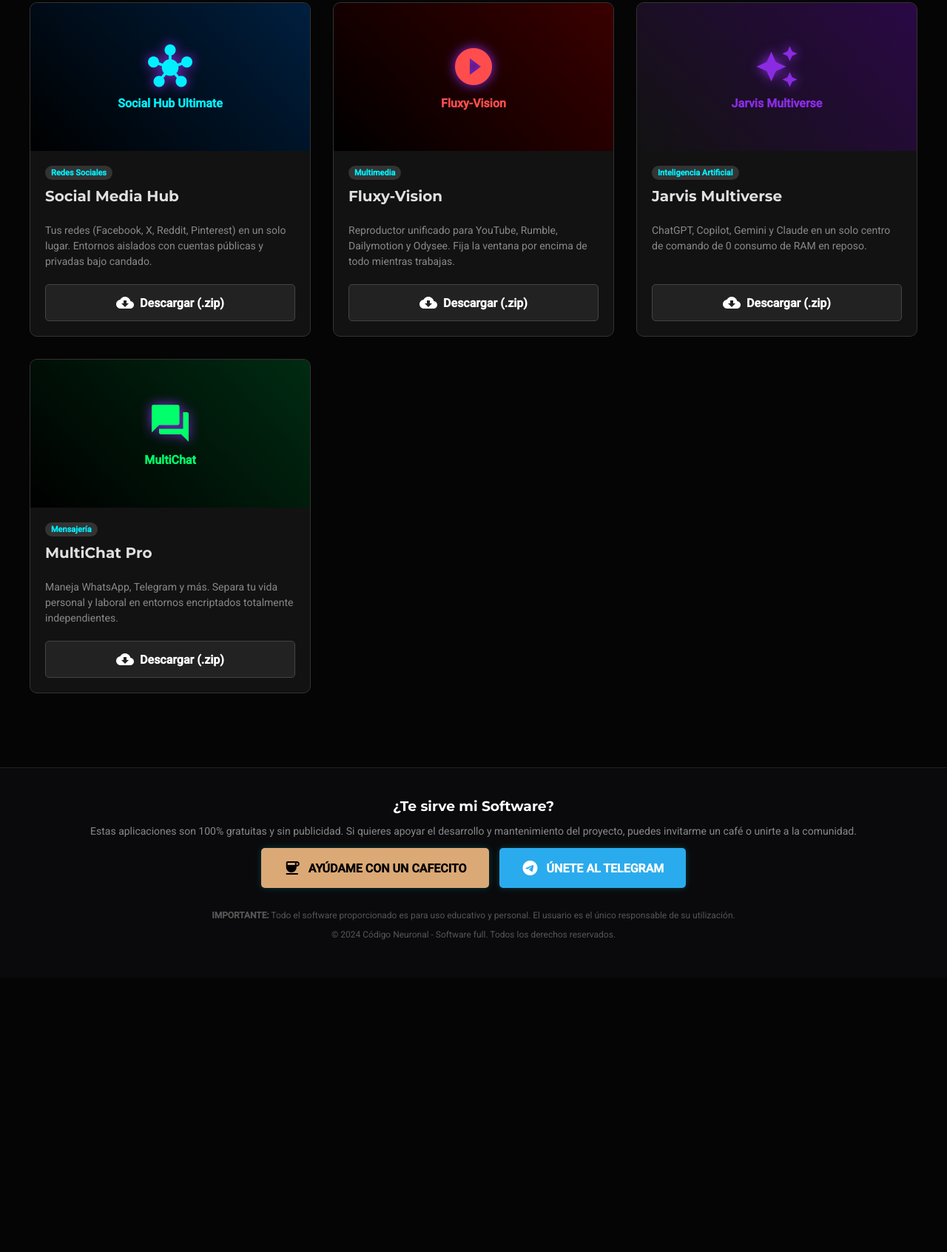
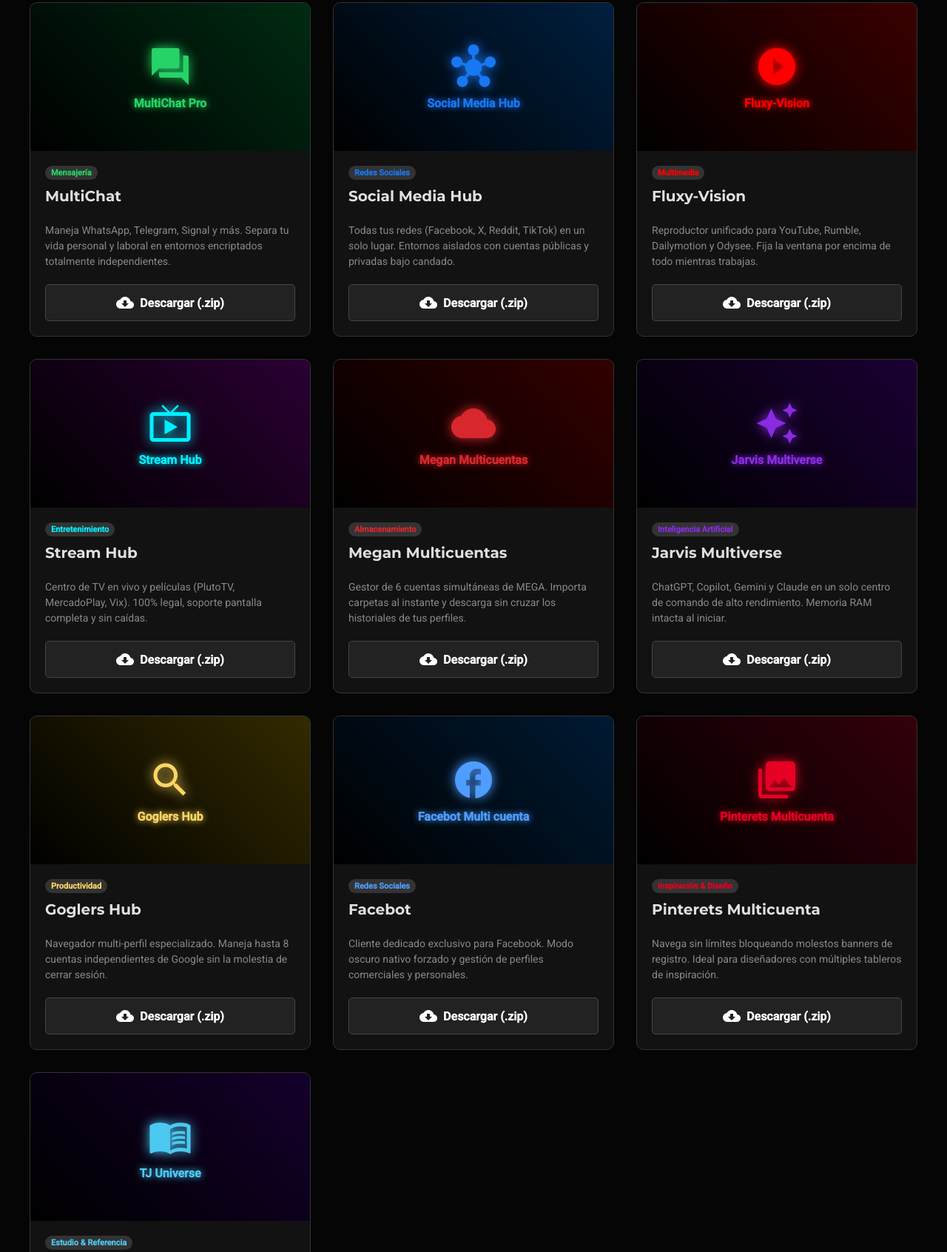
Before and after one commit to codigoneuronal/codigoneuronal.github.io, a plain HTML site: page index.html in a window 1280 px wide. Shown: the part 661-2353 px from the top of the page at 74% size. Before the commit the page ends 1983 px from the top, so only its background shows below. Drawn offline with Linux system fonts and the light colour scheme.

Commit message:
Add files via upload

```diff
--- a/index.html
+++ b/index.html
@@ -69,7 +69,6 @@
         .hero h1 span { color: var(--neon-blue); text-shadow: 0 0 15px var(--neon-blue); }
         .hero p { font-size: 18px; color: var(--text-muted); max-width: 700px; margin: 0 auto 30px auto; line-height: 1.6; }
 
-        /* Botón CTA (Llamado a la acción) */
         .btn-neon {
             display: inline-flex; align-items: center; gap: 10px;
             background: transparent; color: var(--neon-blue);
@@ -103,21 +102,18 @@
             display: flex; flex-direction: column;
         }
         .card:hover {
-            border-color: var(--neon-purple);
-            box-shadow: 0 0 20px rgba(138, 43, 226, 0.3);
+            border-color: var(--neon-blue);
+            box-shadow: 0 0 20px rgba(0, 240, 255, 0.2);
             transform: translateY(-5px);
         }
 
-        /* Imagen o Placeholder de la App */
-        .card-img-container { height: 200px; width: 100%; background: #1a1a1a; position: relative; display: flex; justify-content: center; align-items: center;}
-        .card-img { width: 100%; height: 100%; object-fit: cover; }
+        .card-img-container { height: 200px; width: 100%; background: #1a1a1a; position: relative; }
 
-        /* Placeholder para cuando aún no tienes la imagen 3D */
-        .placeholder { background: linear-gradient(45deg, #121212, #2a0845); width: 100%; height: 100%; display: flex; flex-direction: column; justify-content: center; align-items: center; color: var(--neon-purple); }
-        .placeholder .material-icons { font-size: 60px; margin-bottom: 10px; text-shadow: 0 0 15px var(--neon-purple); }
+        .placeholder { width: 100%; height: 100%; display: flex; flex-direction: column; justify-content: center; align-items: center; }
+        .placeholder .material-icons { font-size: 60px; margin-bottom: 10px; }
 
         .card-content { padding: 20px; flex-grow: 1; display: flex; flex-direction: column; }
-        .card-tag { font-size: 11px; background: #333; padding: 3px 8px; border-radius: 20px; display: inline-block; margin-bottom: 10px; color: var(--neon-blue); font-weight: bold; width: fit-content; }
+        .card-tag { font-size: 11px; background: #333; padding: 3px 8px; border-radius: 20px; display: inline-block; margin-bottom: 10px; color: #fff; font-weight: bold; width: fit-content; }
         .card-title { font-size: 20px; margin-bottom: 10px; }
         .card-desc { font-size: 14px; color: var(--text-muted); margin-bottom: 20px; line-height: 1.5; flex-grow: 1;}
 
@@ -127,7 +123,7 @@
             border: 1px solid #444; transition: 0.3s;
             display: flex; justify-content: center; align-items: center; gap: 8px;
         }
-        .card:hover .btn-download { background: var(--neon-purple); border-color: var(--neon-purple); }
+        .card:hover .btn-download { background: var(--neon-blue); color: #000; border-color: var(--neon-blue); box-shadow: 0 0 10px var(--neon-blue);}
 
         /* === FOOTER Y APOYO === */
         footer { background: #0a0a0c; padding: 40px 20px; text-align: center; border-top: 1px solid #222; margin-top: 50px; }
@@ -144,7 +140,7 @@
 
         @media(max-width: 768px) {
             header { padding: 15px 20px; }
-            .nav-links { display: none; } /* Ocultar en móviles por ahora */
+            .nav-links { display: none; }
             .hero h1 { font-size: 35px; }
         }
     </style>
@@ -172,87 +168,169 @@
 
     <!-- CATÁLOGO DE APPS -->
     <section id="catalogo" class="catalog">
-        <h2 class="section-title">Colección Destacada</h2>
+        <h2 class="section-title">Colección Oficial</h2>
 
         <div class="grid">
 
-            <!-- APP 1: CON IMAGEN (EJEMPLO) -->
+            <!-- 1. MULTICHAT -->
             <div class="card">
                 <div class="card-img-container">
-                    <!-- Si ya tienes la imagen 3D, ponla aquí -->
-                    <div class="placeholder" style="background: linear-gradient(45deg, #000, #001f3f); color: var(--neon-blue);">
-                        <span class="material-icons">hub</span>
-                        <span style="font-weight: bold;">Social Hub Ultimate</span>
+                    <div class="placeholder" style="background: linear-gradient(45deg, #000, #002b12); color: #25D366;">
+                        <span class="material-icons" style="text-shadow: 0 0 15px #25D366;">forum</span>
+                        <span style="font-weight: bold; text-shadow: 0 0 10px #25D366;">MultiChat Pro</span>
                     </div>
                 </div>
                 <div class="card-content">
-                    <div class="card-tag">Redes Sociales</div>
-                    <h3 class="card-title">Social Media Hub</h3>
-                    <p class="card-desc">Tus redes (Facebook, X, Reddit, Pinterest) en un solo lugar. Entornos aislados con cuentas públicas y privadas bajo candado.</p>
-                    <a href="TU_LINK_DE_MEGA_AQUI" target="_blank" class="btn-download">
-                        <span class="material-icons">cloud_download</span> Descargar (.zip)
-                    </a>
+                    <div class="card-tag" style="color: #25D366;">Mensajería</div>
+                    <h3 class="card-title">MultiChat</h3>
+                    <p class="card-desc">Maneja WhatsApp, Telegram, Signal y más. Separa tu vida personal y laboral en entornos encriptados totalmente independientes.</p>
+                    <a href="URL_MEGA_AQUI" target="_blank" class="btn-download"><span class="material-icons">cloud_download</span> Descargar (.zip)</a>
                 </div>
             </div>
 
-            <!-- APP 2: CON PLACEHOLDER (CUANDO AÚN NO TIENES IMAGEN) -->
+            <!-- 2. SOCIAL HUB -->
             <div class="card">
                 <div class="card-img-container">
-                    <!-- Placeholder con color rojo para Fluxy-Vision -->
-                    <div class="placeholder" style="background: linear-gradient(45deg, #000, #3a0000); color: #ff4d4d;">
-                        <span class="material-icons">play_circle_filled</span>
-                        <span style="font-weight: bold;">Fluxy-Vision</span>
+                    <div class="placeholder" style="background: linear-gradient(45deg, #000, #001f3f); color: #1877F2;">
+                        <span class="material-icons" style="text-shadow: 0 0 15px #1877F2;">hub</span>
+                        <span style="font-weight: bold; text-shadow: 0 0 10px #1877F2;">Social Media Hub</span>
                     </div>
                 </div>
                 <div class="card-content">
-                    <div class="card-tag">Multimedia</div>
-                    <h3 class="card-title">Fluxy-Vision</h3>
-                    <p class="card-desc">Reproductor unificado para YouTube, Rumble, Dailymotion y Odysee. Fija la ventana por encima de todo mientras trabajas.</p>
-                    <a href="TU_LINK_DE_MEGA_AQUI" target="_blank" class="btn-download">
-                        <span class="material-icons">cloud_download</span> Descargar (.zip)
-                    </a>
+                    <div class="card-tag" style="color: #1877F2;">Redes Sociales</div>
+                    <h3 class="card-title">Social Media Hub</h3>
+                    <p class="card-desc">Todas tus redes (Facebook, X, Reddit, TikTok) en un solo lugar. Entornos aislados con cuentas públicas y privadas bajo candado.</p>
+                    <a href="URL_MEGA_AQUI" target="_blank" class="btn-download"><span class="material-icons">cloud_download</span> Descargar (.zip)</a>
                 </div>
             </div>
 
-            <!-- APP 3: JARVIS -->
+            <!-- 3. FLUXY VISION -->
             <div class="card">
                 <div class="card-img-container">
-                    <!-- Placeholder con color púrpura -->
-                    <div class="placeholder">
-                        <span class="material-icons">auto_awesome</span>
-                        <span style="font-weight: bold;">Jarvis Multiverse</span>
+                    <div class="placeholder" style="background: linear-gradient(45deg, #000, #3a0000); color: #ff0000;">
+                        <span class="material-icons" style="text-shadow: 0 0 15px #ff0000;">play_circle_filled</span>
+                        <span style="font-weight: bold; text-shadow: 0 0 10px #ff0000;">Fluxy-Vision</span>
                     </div>
                 </div>
                 <div class="card-content">
-                    <div class="card-tag">Inteligencia Artificial</div>
-                    <h3 class="card-title">Jarvis Multiverse</h3>
-                    <p class="card-desc">ChatGPT, Copilot, Gemini y Claude en un solo centro de comando de 0 consumo de RAM en reposo.</p>
-                    <a href="TU_LINK_DE_MEGA_AQUI" target="_blank" class="btn-download">
-                        <span class="material-icons">cloud_download</span> Descargar (.zip)
-                    </a>
+                    <div class="card-tag" style="color: #ff0000;">Multimedia</div>
+                    <h3 class="card-title">Fluxy-Vision</h3>
+                    <p class="card-desc">Reproductor unificado para YouTube, Rumble, Dailymotion y Odysee. Fija la ventana por encima de todo mientras trabajas.</p>
+                    <a href="URL_MEGA_AQUI" target="_blank" class="btn-download"><span class="material-icons">cloud_download</span> Descargar (.zip)</a>
                 </div>
             </div>
 
-            <!-- APP 4: MULTICHAT -->
+            <!-- 4. STREAM HUB -->
             <div class="card">
                 <div class="card-img-container">
-                    <!-- Placeholder verde para Chat -->
-                    <div class="placeholder" style="background: linear-gradient(45deg, #000, #002b12); color: #00ff6a;">
-                        <span class="material-icons">forum</span>
-                        <span style="font-weight: bold;">MultiChat</span>
+                    <div class="placeholder" style="background: linear-gradient(45deg, #000, #2a0033); color: #00f0ff;">
+                        <span class="material-icons" style="text-shadow: 0 0 15px #00f0ff;">live_tv</span>
+                        <span style="font-weight: bold; text-shadow: 0 0 10px #00f0ff;">Stream Hub</span>
                     </div>
                 </div>
                 <div class="card-content">
-                    <div class="card-tag">Mensajería</div>
-                    <h3 class="card-title">MultiChat Pro</h3>
-                    <p class="card-desc">Maneja WhatsApp, Telegram y más. Separa tu vida personal y laboral en entornos encriptados totalmente independientes.</p>
-                    <a href="TU_LINK_DE_MEGA_AQUI" target="_blank" class="btn-download">
-                        <span class="material-icons">cloud_download</span> Descargar (.zip)
-                    </a>
+                    <div class="card-tag" style="color: #00f0ff;">Entretenimiento</div>
+                    <h3 class="card-title">Stream Hub</h3>
+                    <p class="card-desc">Centro de TV en vivo y películas (PlutoTV, MercadoPlay, Vix). 100% legal, soporte pantalla completa y sin caídas.</p>
+                    <a href="URL_MEGA_AQUI" target="_blank" class="btn-download"><span class="material-icons">cloud_download</span> Descargar (.zip)</a>
                 </div>
             </div>
 
-            <!-- Puedes copiar y pegar el bloque <div class="card">...</div> para tus 20 apps -->
+            <!-- 5. MEGAN MULTICUENTAS -->
+            <div class="card">
+                <div class="card-img-container">
+                    <div class="placeholder" style="background: linear-gradient(45deg, #000, #330000); color: #d9272e;">
+                        <span class="material-icons" style="text-shadow: 0 0 15px #d9272e;">cloud</span>
+                        <span style="font-weight: bold; text-shadow: 0 0 10px #d9272e;">Megan Multicuentas</span>
+                    </div>
+                </div>
+                <div class="card-content">
+                    <div class="card-tag" style="color: #d9272e;">Almacenamiento</div>
+                    <h3 class="card-title">Megan Multicuentas</h3>
+                    <p class="card-desc">Gestor de 6 cuentas simultáneas de MEGA. Importa carpetas al instante y descarga sin cruzar los historiales de tus perfiles.</p>
+                    <a href="URL_MEGA_AQUI" target="_blank" class="btn-download"><span class="material-icons">cloud_download</span> Descargar (.zip)</a>
+                </div>
+            </div>
+
+            <!-- 6. JARVIS MULTIVERSE -->
+            <div class="card">
+                <div class="card-img-container">
+                    <div class="placeholder" style="background: linear-gradient(45deg, #000, #1a0033); color: #8a2be2;">
+                        <span class="material-icons" style="text-shadow: 0 0 15px #8a2be2;">auto_awesome</span>
+                        <span style="font-weight: bold; text-shadow: 0 0 10px #8a2be2;">Jarvis Multiverse</span>
+                    </div>
+                </div>
+                <div class="card-content">
+                    <div class="card-tag" style="color: #8a2be2;">Inteligencia Artificial</div>
+                    <h3 class="card-title">Jarvis Multiverse</h3>
+                    <p class="card-desc">ChatGPT, Copilot, Gemini y Claude en un solo centro de comando de alto rendimiento. Memoria RAM intacta al iniciar.</p>
+                    <a href="URL_MEGA_AQUI" target="_blank" class="btn-download"><span class="material-icons">cloud_download</span> Descargar (.zip)</a>
+                </div>
+            </div>
+
+            <!-- 7. GOGLERS HUB -->
+            <div class="card">
+                <div class="card-img-container">
+                    <div class="placeholder" style="background: linear-gradient(45deg, #000, #332a00); color: #fdd663;">
+                        <span class="material-icons" style="text-shadow: 0 0 15px #fdd663;">search</span>
+                        <span style="font-weight: bold; text-shadow: 0 0 10px #fdd663;">Goglers Hub</span>
+                    </div>
+                </div>
+                <div class="card-content">
+                    <div class="card-tag" style="color: #fdd663;">Productividad</div>
+                    <h3 class="card-title">Goglers Hub</h3>
+                    <p class="card-desc">Navegador multi-perfil especializado. Maneja hasta 8 cuentas independientes de Google sin la molestia de cerrar sesión.</p>
+                    <a href="URL_MEGA_AQUI" target="_blank" class="btn-download"><span class="material-icons">cloud_download</span> Descargar (.zip)</a>
+                </div>
+            </div>
+
+            <!-- 8. FACEBOT -->
+            <div class="card">
+                <div class="card-img-container">
+                    <div class="placeholder" style="background: linear-gradient(45deg, #000, #001a33); color: #4e9dff;">
+                        <span class="material-icons" style="text-shadow: 0 0 15px #4e9dff;">facebook</span>
+                        <span style="font-weight: bold; text-shadow: 0 0 10px #4e9dff;">Facebot Multi cuenta</span>
+                    </div>
+                </div>
+                <div class="card-content">
+                    <div class="card-tag" style="color: #4e9dff;">Redes Sociales</div>
+                    <h3 class="card-title">Facebot</h3>
+                    <p class="card-desc">Cliente dedicado exclusivo para Facebook. Modo oscuro nativo forzado y gestión de perfiles comerciales y personales.</p>
+                    <a href="URL_MEGA_AQUI" target="_blank" class="btn-download"><span class="material-icons">cloud_download</span> Descargar (.zip)</a>
+                </div>
+            </div>
+
+            <!-- 9. PINTERETS MULTICUENTA -->
+            <div class="card">
+                <div class="card-img-container">
+                    <div class="placeholder" style="background: linear-gradient(45deg, #000, #33000a); color: #E60023;">
+                        <span class="material-icons" style="text-shadow: 0 0 15px #E60023;">collections</span>
+                        <span style="font-weight: bold; text-shadow: 0 0 10px #E60023;">Pinterets Multicuenta</span>
+                    </div>
+                </div>
+                <div class="card-content">
+                    <div class="card-tag" style="color: #E60023;">Inspiración & Diseño</div>
+                    <h3 class="card-title">Pinterets Multicuenta</h3>
+                    <p class="card-desc">Navega sin límites bloqueando molestos banners de registro. Ideal para diseñadores con múltiples tableros de inspiración.</p>
+                    <a href="URL_MEGA_AQUI" target="_blank" class="btn-download"><span class="material-icons">cloud_download</span> Descargar (.zip)</a>
+                </div>
+            </div>
+
+            <!-- 10. TJ UNIVERSE -->
+            <div class="card">
+                <div class="card-img-container">
+                    <div class="placeholder" style="background: linear-gradient(45deg, #000, #14002b); color: #4cc9f0;">
+                        <span class="material-icons" style="text-shadow: 0 0 15px #4cc9f0;">menu_book</span>
+                        <span style="font-weight: bold; text-shadow: 0 0 10px #4cc9f0;">TJ Universe</span>
+                    </div>
+                </div>
+                <div class="card-content">
+                    <div class="card-tag" style="color: #4cc9f0;">Estudio & Referencia</div>
+                    <h3 class="card-title">TJ Universe</h3>
+                    <p class="card-desc">Biblioteca digital y entorno de estudio unificado. Incluye gestor de descargas integrado y optimización de lectura.</p>
+                    <a href="URL_MEGA_AQUI" target="_blank" class="btn-download"><span class="material-icons">cloud_download</span> Descargar (.zip)</a>
+                </div>
+            </div>
 
         </div>
     </section>
@@ -261,21 +339,21 @@
     <footer id="apoyo">
         <div class="support-box">
             <h3 style="color: #fff; margin-bottom: 10px;">¿Te sirve mi Software?</h3>
-            <p>Estas aplicaciones son 100% gratuitas y sin publicidad. Si quieres apoyar el desarrollo y mantenimiento del proyecto, puedes invitarme un café o unirte a la comunidad.</p>
+            <p>Estas aplicaciones son 100% gratuitas y sin publicidad invasiva. Si quieres apoyar el desarrollo del proyecto, puedes invitarme un café.</p>
 
             <!-- BOTÓN CAFECITO -->
             <a href="https://cafecito.app/codigoneuronal" target="_blank" class="btn-neon btn-coffee">
                 <span class="material-icons">coffee</span> Ayúdame con un Cafecito
             </a>
 
-            <!-- BOTÓN TELEGRAM (Para cuando lo crees) -->
+            <!-- BOTÓN TELEGRAM -->
             <a href="https://t.me/TU_CANAL_DE_TELEGRAM" target="_blank" class="btn-neon btn-telegram" id="comunidad">
-                <span class="material-icons">telegram</span> Únete al Telegram
+                <span class="material-icons">telegram</span> Únete a la Comunidad
             </a>
         </div>
 
         <div class="copyright">
-            <p><strong>IMPORTANTE:</strong> Todo el software proporcionado es para uso educativo y personal. El usuario es el único responsable de su utilización.</p>
+            <p><strong>IMPORTANTE:</strong> Todo el software proporcionado es para uso educativo y personal. El usuario es el responsable de su utilización.</p>
             <p>&copy; 2024 Código Neuronal - Software full. Todos los derechos reservados.</p>
         </div>
     </footer>
```
